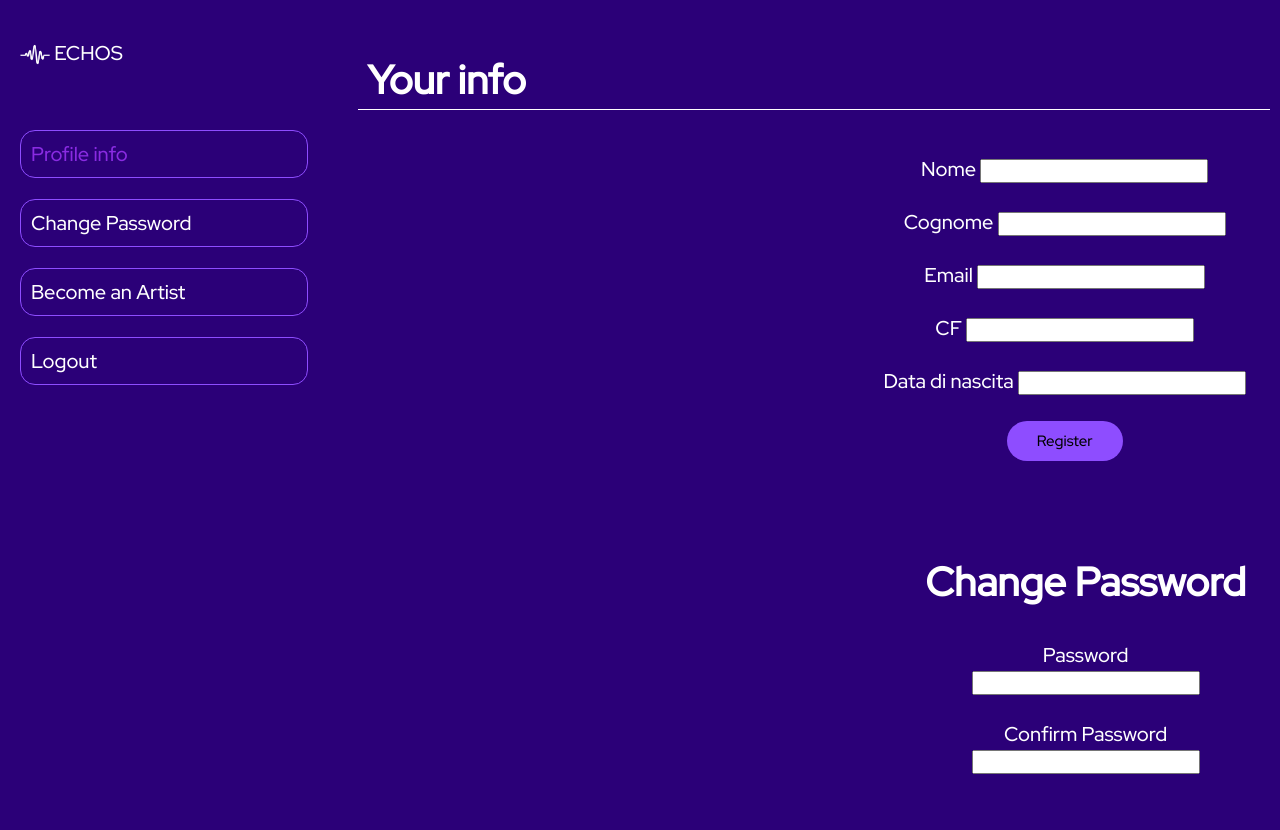
After one commit to JeremyFamengo/ProgettoBD, a Flask app: page /profileinfo in a window 1280 px wide. The commit adds this page. Run offline with Flask 2, Linux system fonts and the light colour scheme.

Commit message:
small changes

```diff
--- a/main.py
+++ b/main.py
@@ -89,6 +89,17 @@ class RegisterForm(FlaskForm):
     data_di_nascita = StringField("Data di nascita*", validators=[DataRequired()])
     submit = SubmitField("Register")
 
+
+class ModifyForm(FlaskForm):
+    nome = StringField("Nome")
+    cognome = StringField("Cognome")
+    cf = StringField("CF")
+    email = StringField("Email")
+    psw = PasswordField("Password", validators=[DataRequired(), EqualTo('psw2', message='Passwords do not match')])
+    psw2 = PasswordField("Confirm Password", validators=[DataRequired()])
+    data_di_nascita = StringField("Data di nascita")
+    submit = SubmitField("Register")
+
 #######################################################
 # ROUTES
 #######################################################
@@ -172,6 +183,16 @@ def register():
 def test():
     return render_template('test.html')
 
+@app.route('/profileinfo')
+def profileinfo():
+    form = ModifyForm()
+
+    return render_template('profileinfo.html', form = form)
+
+@app.route('/artist')
+def artist():
+    return render_template('artist.html')
+
 #######################################################
 # FUNCTIONS
 #######################################################
--- a/static/main-1.css
+++ b/static/main-1.css
@@ -123,6 +123,7 @@ fieldset {
 form {
     text-align:center;
     color: white;
+    float: right;
 }
 
 .hidden-link {
--- a/static/main-2.css
+++ b/static/main-2.css
@@ -113,6 +113,7 @@ fieldset {
 form {
     text-align:center;
     color: white;
+    float: right;
 }
 
 .hidden-link {
--- a/templates/profile.html
+++ b/templates/profile.html
@@ -16,7 +16,7 @@
 {% endblock %}
 
 {% block left_content %}
-    <p class="left-content-entry">Profile info</p>
+    <a href="/profileinfo"><p class="left-content-entry">Profile info</p></a>
     <br>
     <p class="left-content-entry">Change Password</p>
     <br>
--- /dev/null
+++ b/templates/profileinfo.html
@@ -0,0 +1,66 @@
+{% extends 'base-1.html' %}
+
+{% block head %}{% endblock %}
+
+{% block header %}
+
+<h2>Your info</h2>
+
+{% endblock %}
+
+{% block left_content %}
+
+    <p class="left-content-entry" style="color: blueviolet;">Profile info</p>
+    <br>
+    <p class="left-content-entry">Change Password</p>
+    <br>
+    <p class="left-content-entry">Become an Artist</p>
+    <br>
+    <a href="/logout" class="hidden-link"><p class="left-content-entry">Logout</p></a>
+    <br>
+
+{% endblock %}
+
+{% block right_content %}
+
+<fieldset>
+    <form action="/register" method="POST">
+        <p>
+            {{ form.hidden_tag() }}
+
+            {{ form.nome.label }}
+            {{ form.nome(size=30, class="form") }} <br><br>
+
+            {{ form.cognome.label }}
+            {{ form.cognome(size=30, class="form") }} <br><br>
+
+            {{ form.email.label }}
+            {{ form.email(size=30, class="form") }} <br><br>
+
+            {{ form.cf.label }}
+            {{ form.cf(size=30, class="form") }} <br><br>
+
+            {{ form.data_di_nascita.label }}
+            {{ form.data_di_nascita(size=30, class="form") }} <br><br>
+
+            {{ form.submit(size=30, class="button-2") }} <br><br>
+        </p>
+    </form>
+</fieldset>
+
+<fieldset>
+    <form>
+        <h2 style="text-align: center;">Change Password</h2>
+        <p>
+            {{ form.psw.label }} <br>
+            {{ form.psw(size=30, class="form") }} <br><br>
+
+            {{ form.psw2.label }} <br>
+            {{ form.psw2(size=30, class="form") }} <br><br>
+        </p>
+    </form>
+</fieldset>
+
+{% endblock %}
+
+{% block footer %}{% endblock %}
--- a/templates/template-base-1.html
+++ b/templates/template-base-1.html
@@ -4,8 +4,8 @@
 
 {% block header %}{% endblock %}
 
-{% block left-content %}{% endblock %}
+{% block left_content %}{% endblock %}
 
-{% block right-content %}{% endblock %}
+{% block right_content %}{% endblock %}
 
 {% block footer %}{% endblock %}
```
Also changed, not shown: 1 other file.
